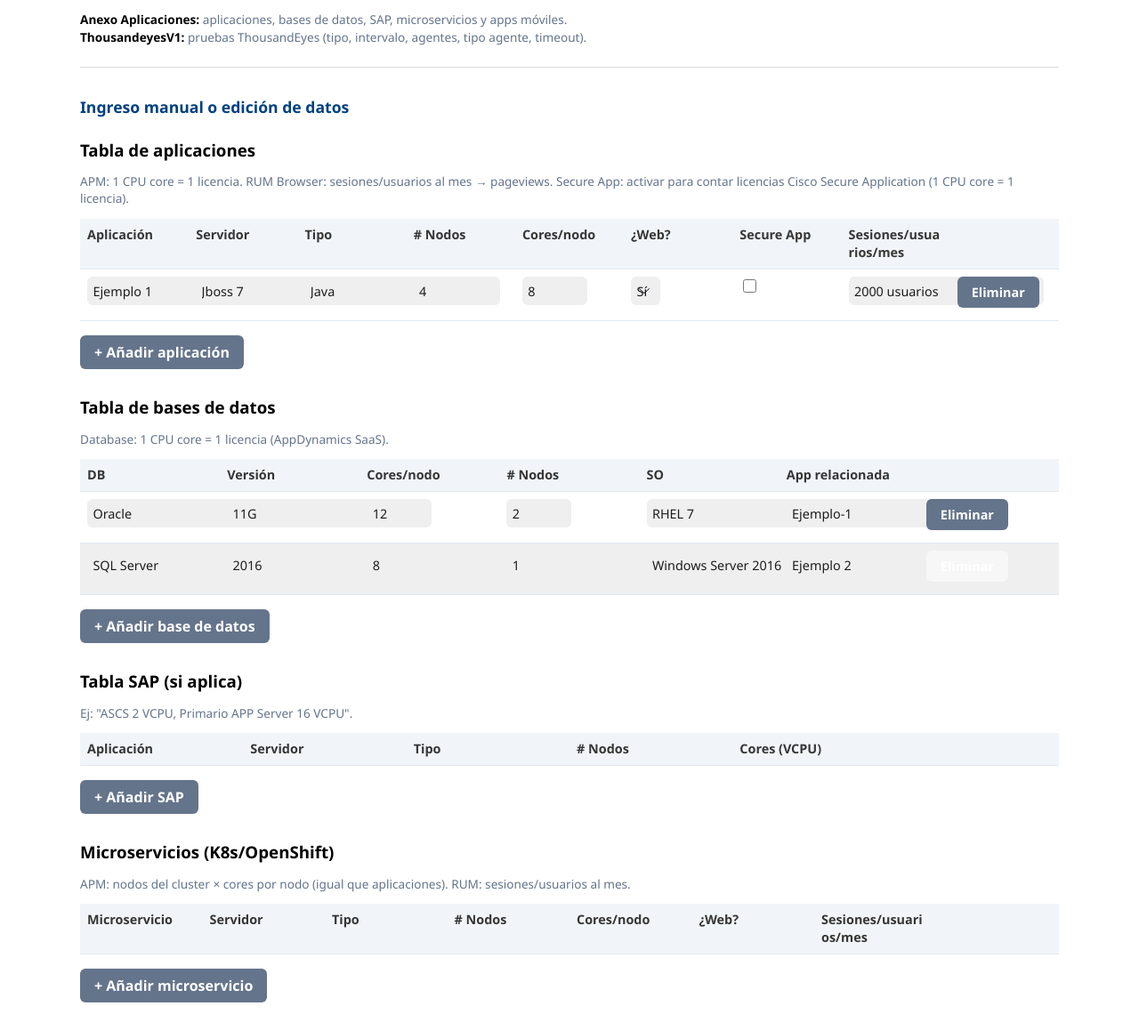
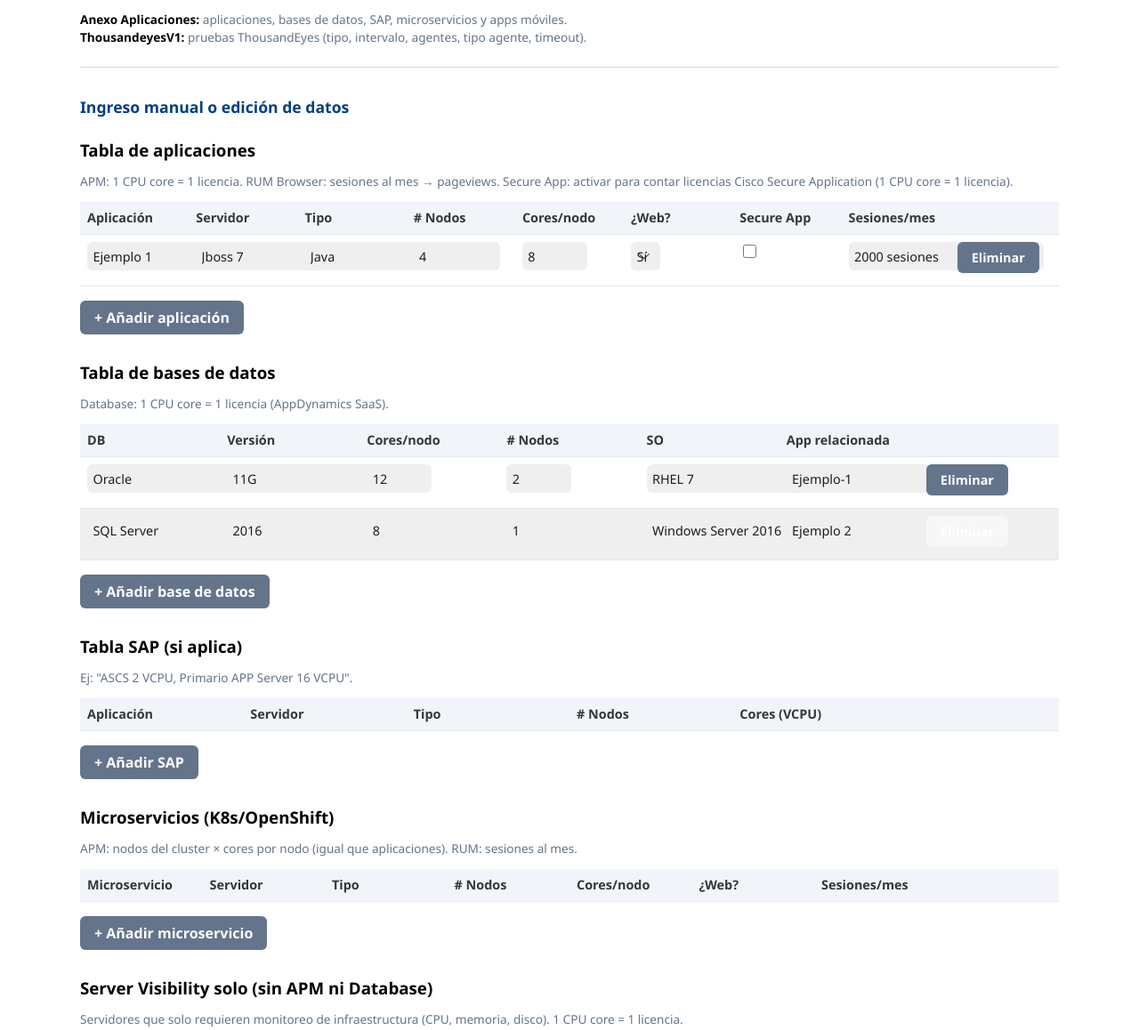
Before and after one commit to ulix1808/AppdyLicCalc, a Flask app: page / in a window 1280 px wide. Shown: the part 379-1537 px from the top of the page at 89% size. Run offline with Flask 3, Linux system fonts and the light colour scheme; lists and menus that the app fills with data are empty.

Commit message:
Pageviews por usuario 100; sesiones/mes en tablas (sin usuarios)

```diff
--- a/license_calculator.py
+++ b/license_calculator.py
@@ -231,7 +231,7 @@ def calculate_licenses(
     # === RUM Browser ===
     # Sesiones/usuarios conectados al mes → asumimos 1 usuario ≈ 10-50 pageviews/mes (promedio 20)
     # Ajustable según el caso de uso
-    PAGEVIEWS_PER_USER_PER_MONTH = 20  # Promedio conservador
+    PAGEVIEWS_PER_USER_PER_MONTH = 100
 
     rum_pageviews = 0
     for a in applications:
--- a/templates/index.html
+++ b/templates/index.html
@@ -58,7 +58,7 @@
     <h2>Ingreso manual o edición de datos</h2>
 
     <h3>Tabla de aplicaciones</h3>
-    <p class="note">APM: 1 CPU core = 1 licencia. RUM Browser: sesiones/usuarios al mes → pageviews. Secure App: activar para contar licencias Cisco Secure Application (1 CPU core = 1 licencia).</p>
+    <p class="note">APM: 1 CPU core = 1 licencia. RUM Browser: sesiones al mes → pageviews. Secure App: activar para contar licencias Cisco Secure Application (1 CPU core = 1 licencia).</p>
     <table id="tblApps">
       <thead>
         <tr>
@@ -69,7 +69,7 @@
           <th>Cores/nodo</th>
           <th>¿Web?</th>
           <th title="Cisco Secure Application">Secure App</th>
-          <th>Sesiones/usuarios/mes</th>
+          <th>Sesiones/mes</th>
           <th></th>
         </tr>
       </thead>
@@ -113,7 +113,7 @@
     <button class="btn btn-secondary add-row" id="addSap">+ Añadir SAP</button>
 
     <h3>Microservicios (K8s/OpenShift)</h3>
-    <p class="note">APM: nodos del cluster × cores por nodo (igual que aplicaciones). RUM: sesiones/usuarios al mes.</p>
+    <p class="note">APM: nodos del cluster × cores por nodo (igual que aplicaciones). RUM: sesiones al mes.</p>
     <table id="tblMicro">
       <thead>
         <tr>
@@ -123,7 +123,7 @@
           <th># Nodos</th>
           <th>Cores/nodo</th>
           <th>¿Web?</th>
-          <th>Sesiones/usuarios/mes</th>
+          <th>Sesiones/mes</th>
           <th></th>
         </tr>
       </thead>
@@ -317,7 +317,7 @@
         { html: `<td><input type="number" name="cores_per_node" min="1" value="${data.cores_per_node || 4}" style="width:60px"></td>` },
         { html: `<td><select name="is_web_app"><option value="Si" ${(data.is_web_app === 'Si') ? 'selected' : ''}>Sí</option><option value="No" ${(data.is_web_app === 'No') ? 'selected' : ''}>No</option></select></td>` },
         { html: `<td><input type="checkbox" name="has_secure_app" value="Si" ${secureChecked} title="Cisco Secure Application"></td>` },
-        { html: `<td><input type="text" name="sessions_users_per_month" placeholder="2000 usuarios" value="${data.sessions_users_per_month ?? ''}"></td>` },
+        { html: `<td><input type="text" name="sessions_users_per_month" placeholder="2000 sesiones" value="${data.sessions_users_per_month ?? ''}"></td>` },
         { html: `<td><button type="button" class="btn btn-secondary remove-row">Eliminar</button></td>` },
       ]);
     }
@@ -521,7 +521,7 @@
     };
 
     // Inicializar con datos por defecto
-    addAppRow({ name: 'Ejemplo 1', server: 'Jboss 7', type: 'Java', nodes: 4, cores_per_node: 8, is_web_app: 'Si', sessions_users_per_month: '2000 usuarios' });
+    addAppRow({ name: 'Ejemplo 1', server: 'Jboss 7', type: 'Java', nodes: 4, cores_per_node: 8, is_web_app: 'Si', sessions_users_per_month: '2000 sesiones' });
     addDbRow({ name: 'Oracle', version: '11G', cores_per_node: 12, nodes: 2, os: 'RHEL 7', related_app: 'Ejemplo-1' });
     addDbRow({ name: 'SQL Server', version: '2016', cores_per_node: 8, nodes: 1, os: 'Windows Server 2016', related_app: 'Ejemplo 2' });
     addTERow({ test_type: 'Red', interval_minutes: 5, num_agents: 3, agent_type: 'ENTERPRISE', timeout_seconds: 5 });
```
